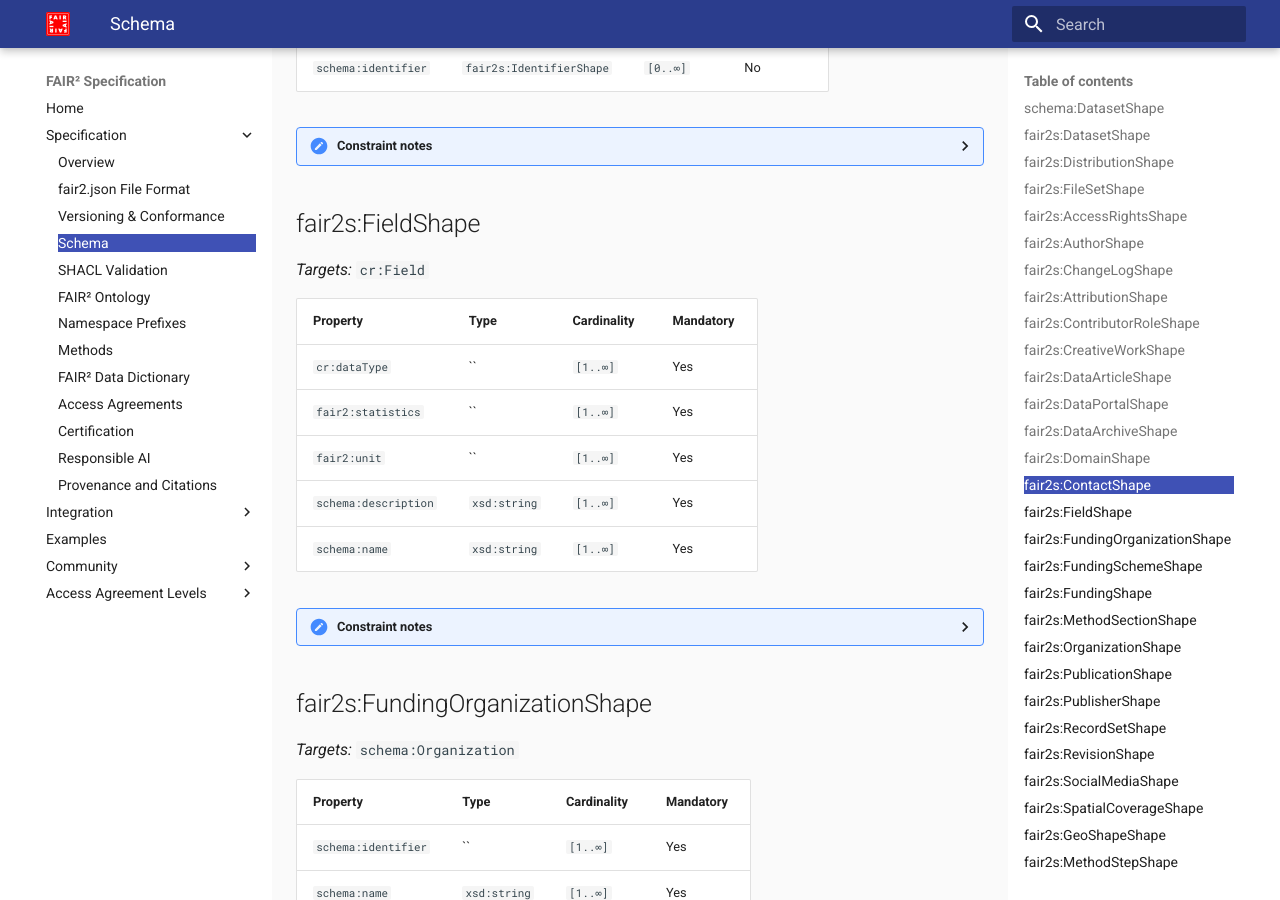
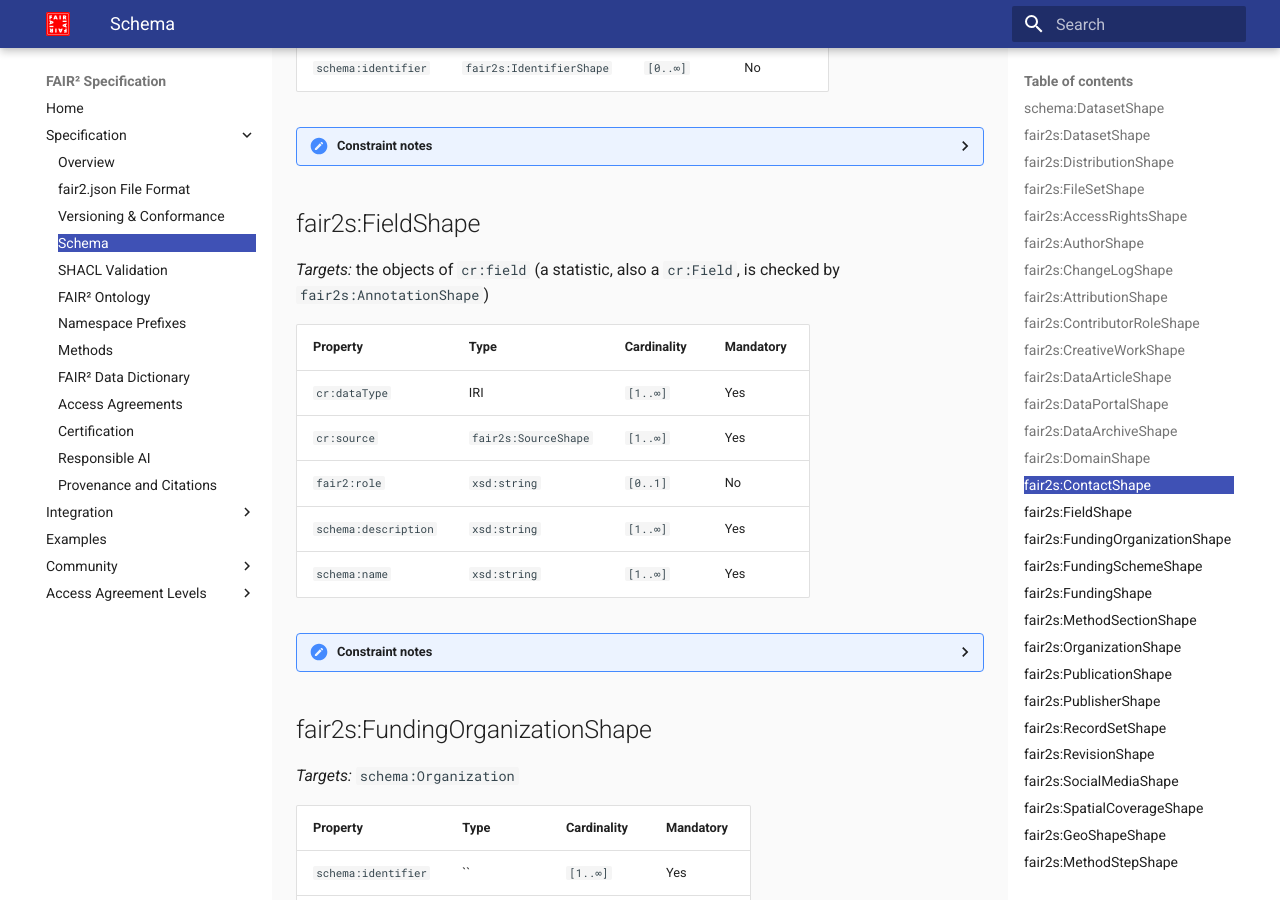
Before and after one commit to fair-squared/fair2-spec, an MkDocs documentation site: the page built from docs/specification/schema.md, in a window 1280 px wide and 900 px high, scrolled down 8996 px. Built offline with MkDocs 1.6.1 and Material for MkDocs 9.7.7, drawn with Linux system fonts in a browser that asks for light colours; the version menu is left out.

Commit message:
Accept a field sourced from a FileSet (v1.6.2)
fair2s:SourceShape required cr:fileObject, but Croissant takes a field's
values from a FileObject or a FileSet. Every field of a sharded table, and
every column of paths to shipped files, failed the shape. A source now names
one or the other, and says so when it names neither.

schema.md's FieldShape section still listed fair2:statistics and fair2:unit as
mandatory, and omitted cr:source and fair2:role; it now matches the shape.

Co-Authored-By: Claude Opus 5.5 <noreply@anthropic.com>

```diff
--- a/docs/specification/schema.md
+++ b/docs/specification/schema.md
@@ -417,23 +417,26 @@ and where they sat in the list.
 
 
 ## fair2s:FieldShape
-*Targets:* `cr:Field`
+*Targets:* the objects of `cr:field` (a statistic, also a `cr:Field`, is checked by `fair2s:AnnotationShape`)
 
 | Property | Type | Cardinality | Mandatory |
 |---|---|---|---|
-| `cr:dataType` | `` | `[1..∞]` | Yes |
-| `fair2:statistics` | `` | `[1..∞]` | Yes |
-| `fair2:unit` | `` | `[1..∞]` | Yes |
+| `cr:dataType` | IRI | `[1..∞]` | Yes |
+| `cr:source` | `fair2s:SourceShape` | `[1..∞]` | Yes |
+| `fair2:role` | `xsd:string` | `[0..1]` | No |
 | `schema:description` | `xsd:string` | `[1..∞]` | Yes |
 | `schema:name` | `xsd:string` | `[1..∞]` | Yes |
 
 <details><summary>Constraint notes</summary>
 
-- **cr:dataType**: Each Field must specify a dataType (e.g., Text, Integer, Float, Date).
-- **fair2:statistics**: Each Field should include descriptive statistics (count, missing values, etc.).
-- **fair2:unit**: Each Field should specify a measurement unit, using QUDT or equivalent controlled vocabulary.
+- **cr:dataType**: The semantic type of the data (e.g., `schema:Float`).
+- **cr:source**: The file the values come from — a `cr:fileObject` or a `cr:fileSet` — and, through `cr:extract`/`cr:column`, the column.
+- **fair2:role**: One of `identifier`, `dimension`, `measure`, `count`, `category`, `datetime`, `geo`, `filemeta`.
 - **schema:description**: Each Field must include a human-readable description.
 - **schema:name**: Each Field must have a name.
+
+Units (`fair2:unit`) and statistics (`cr:annotation`) are recommended, not
+required: see [Data dictionary](data-dictionary.md).
 
 </details>
 
```
Also changed, not shown: docs/specification/data-dictionary.md (+2 -2 lines), 4 other files.
